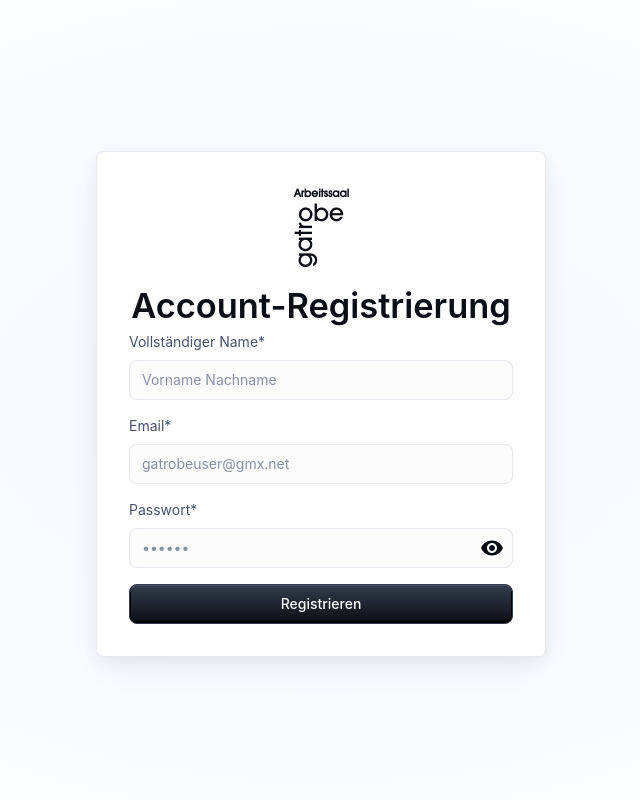
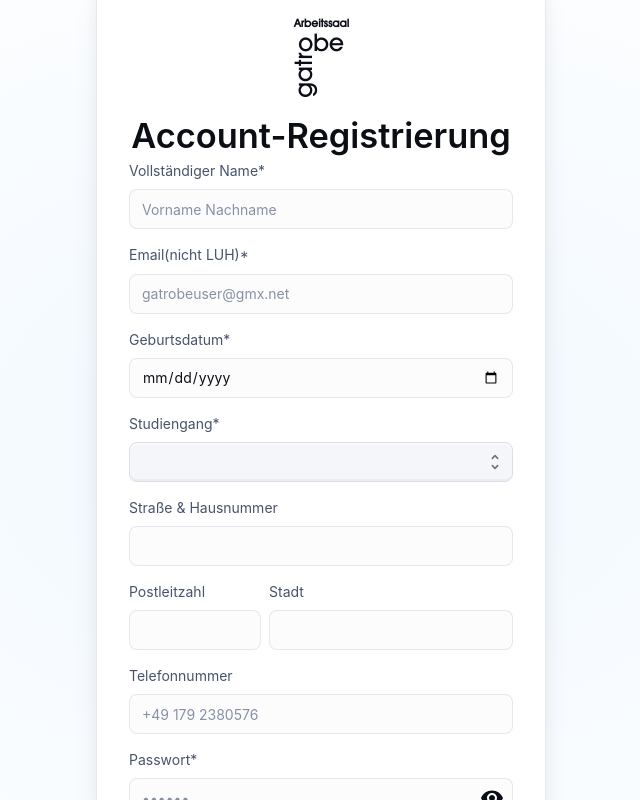
Before and after one commit to Vantarc/gatrobe-register, a React (Create React App) app in the folder client/: page / in a window 1280 px wide. Shown: the whole page, without its empty margins (319-959 px from the left). Built offline with nearby package versions, Linux system fonts and the light colour scheme.

Commit message:
feat: add additional fields

```diff
--- a/client/src/App.css
+++ b/client/src/App.css
@@ -153,8 +153,14 @@
 
 .MuiPaper-root {
   overflow: visible !important;
+  margin-top: 100px !important;
+  margin-bottom: 100px !important;
 }
 
 .MuiStack-root {
   overflow: visible !important;
 }
+
+.global-wrap {
+  overflow-y: scroll !important;
+}
--- a/client/src/components/LoadingScreen.jsx
+++ b/client/src/components/LoadingScreen.jsx
@@ -1,7 +1,7 @@
 import { CircularProgress } from "@mui/material";
 
 export default function LoadingScreen(props) {
-    return (<div style={{"position": "absolute", "background-color": "#000000e8", width:"100vw", height: "100vh", zIndex: 100}} >
+    return (<div style={{"position": "absolute", backgroundColor: "#000000e8", width:"100vw", height: "100vh", zIndex: 100}} >
         <CircularProgress style={{"height":"10vw", "width":"10vw", marginLeft:"45vw", marginTop: "calc(50vh - 5vw", color: "white"}}/>
     </div>)
 }
--- a/client/src/components/SignUp.js
+++ b/client/src/components/SignUp.js
@@ -1,67 +1,104 @@
-import * as React from 'react';
-import Box from '@mui/material/Box';
-import Button from '@mui/material/Button';
-import Checkbox from '@mui/material/Checkbox';
-import CssBaseline from '@mui/material/CssBaseline';
-import FormControlLabel from '@mui/material/FormControlLabel';
-import FormLabel from '@mui/material/FormLabel';
-import FormControl from '@mui/material/FormControl';
-import TextField from '@mui/material/TextField';
-import Typography from '@mui/material/Typography';
-import Stack from '@mui/material/Stack';
-import MuiCard from '@mui/material/Card';
-import { createTheme, ThemeProvider, styled } from '@mui/material/styles';
-import getSignUpTheme from './theme/getSignUpTheme';
-import Logo from './Logo';
-import LoadingScreen from './LoadingScreen';
-import Visibility from '@mui/icons-material/Visibility'
-import VisibilityOff from '@mui/icons-material/VisibilityOff'
-import IconButton from '@mui/material/IconButton'
+import * as React from "react";
+import Box from "@mui/material/Box";
+import Button from "@mui/material/Button";
+import CssBaseline from "@mui/material/CssBaseline";
+import FormLabel from "@mui/material/FormLabel";
+import FormControl from "@mui/material/FormControl";
+import TextField from "@mui/material/TextField";
+import Typography from "@mui/material/Typography";
+import Stack from "@mui/material/Stack";
+import MuiCard from "@mui/material/Card";
+import { createTheme, ThemeProvider, styled } from "@mui/material/styles";
+import getSignUpTheme from "./theme/getSignUpTheme";
+import Logo from "./Logo";
+import LoadingScreen from "./LoadingScreen";
+import Visibility from "@mui/icons-material/Visibility";
+import VisibilityOff from "@mui/icons-material/VisibilityOff";
+import IconButton from "@mui/material/IconButton";
 import InputAdornment from "@mui/material/InputAdornment";
+import { FormHelperText, Grid2, MenuItem, Select } from "@mui/material";
 
+
+const studyPrograms = [
+  "Maschinenbau",
+  "Produktion und Logistik",
+  "Biomedizintechnik",
+  "Mechatronik und Robotik",
+  "Elektrotechnik",
+  "Energietechnik",
+  "Nachhaltige Ingenieurwissenschaft",
+  "Metalltechnik",
+  "Mechatronik",
+  "Optische Technologien",
+  "Nanotechnologie",
+  "Wirtschaftsingenieurwesen",
+  "Sonstige",
+];
 const Card = styled(MuiCard)(({ theme }) => ({
-  display: 'flex',
-  flexDirection: 'column',
-  alignSelf: 'center',
-  width: '100%',
+  display: "flex",
+  flexDirection: "column",
+  alignSelf: "center",
+  width: "100%",
   padding: theme.spacing(4),
   gap: theme.spacing(2),
-  margin: 'auto',
+  margin: "auto",
   boxShadow:
-    'hsla(220, 30%, 5%, 0.05) 0px 5px 15px 0px, hsla(220, 25%, 10%, 0.05) 0px 15px 35px -5px',
-  [theme.breakpoints.up('sm')]: {
-    width: '450px',
+    "hsla(220, 30%, 5%, 0.05) 0px 5px 15px 0px, hsla(220, 25%, 10%, 0.05) 0px 15px 35px -5px",
+  [theme.breakpoints.up("sm")]: {
+    width: "450px",
   },
-  ...theme.applyStyles('dark', {
+  ...theme.applyStyles("dark", {
     boxShadow:
-      'hsla(220, 30%, 5%, 0.5) 0px 5px 15px 0px, hsla(220, 25%, 10%, 0.08) 0px 15px 35px -5px',
+      "hsla(220, 30%, 5%, 0.5) 0px 5px 15px 0px, hsla(220, 25%, 10%, 0.08) 0px 15px 35px -5px",
   }),
 }));
 
 const SignUpContainer = styled(Stack)(({ theme }) => ({
-  height: '100%',
+  height: "100%",
   padding: 4,
   backgroundImage:
-    'radial-gradient(ellipse at 50% 50%, hsl(210, 100%, 97%), hsl(0, 0%, 100%))',
-  backgroundRepeat: 'no-repeat',
-  ...theme.applyStyles('dark', {
+    "radial-gradient(ellipse at 50% 50%, hsl(210, 100%, 97%), hsl(0, 0%, 100%))",
+  backgroundRepeat: "no-repeat",
+  ...theme.applyStyles("dark", {
     backgroundImage:
-      'radial-gradient(at 50% 50%, hsla(210, 100%, 16%, 0.5), hsl(220, 30%, 5%))',
+      "radial-gradient(at 50% 50%, hsla(210, 100%, 16%, 0.5), hsl(220, 30%, 5%))",
   }),
 }));
 
 export default function SignUp(props) {
   const [animationFinished, setIsAnimationFinished] = React.useState(false);
 
-  const [mode, setMode] = React.useState('light');
+  const [mode, setMode] = React.useState("light");
   const [submitted, setSubmitted] = React.useState(false);
   const SignUpTheme = createTheme(getSignUpTheme(mode));
+
   const [emailError, setEmailError] = React.useState(false);
-  const [emailErrorMessage, setEmailErrorMessage] = React.useState('');
+  const [emailErrorMessage, setEmailErrorMessage] = React.useState("");
+
   const [passwordError, setPasswordError] = React.useState(false);
-  const [passwordErrorMessage, setPasswordErrorMessage] = React.useState('');
+  const [passwordErrorMessage, setPasswordErrorMessage] = React.useState("");
+
   const [nameError, setNameError] = React.useState(false);
-  const [nameErrorMessage, setNameErrorMessage] = React.useState('');
+  const [nameErrorMessage, setNameErrorMessage] = React.useState("");
+
+  const [studiengang, setStudiengang] = React.useState("");
+  const [studiengangErrorMessage, setStudiengangErrorMessage] = React.useState("");
+  const [studiengangError, setStudiengangError] = React.useState("");
+
+  const [dateError, setDateError] = React.useState(false);
+  const [dateErrorMessage, setDateErrorMessage] = React.useState("");
+
+  const [streetError, setStreetError] = React.useState(false);
+  const [streetErrorMessage, setStreetErrorMessage] = React.useState("");
+
+  const [postnumberError, setPostnumberError] = React.useState(false);
+  const [postnumberErrorMessage, setPostnumberErrorMessage] = React.useState("");
+
+  const [cityError, setCityError] = React.useState(false);
+  const [cityErrorMessage, setCityErrorMessage] = React.useState("");
+
+  const [phoneNumberError, setPhoneNumberError] = React.useState(false);
+  const [phoneNumberErrorMessage, setPhoneNumberErrorMessage] = React.useState("");
 
   const [showPassword, setShowPassword] = React.useState(false);
   const handleClickShowPassword = () => setShowPassword((show) => !show);
@@ -77,55 +114,123 @@ export default function SignUp(props) {
   // This code only runs on the client side, to determine the system color preference
   React.useEffect(() => {
     // Check if there is a preferred mode in localStorage
-    const savedMode = localStorage.getItem('themeMode');
+    const savedMode = localStorage.getItem("themeMode");
     if (savedMode) {
       setMode(savedMode);
     } else {
       // If no preference is found, it uses system preference
       const systemPrefersDark = window.matchMedia(
-        '(prefers-color-scheme: dark)',
+        "(prefers-color-scheme: dark)"
       ).matches;
-      setMode(systemPrefersDark ? 'dark' : 'light');
+      setMode(systemPrefersDark ? "dark" : "light");
     }
   }, []);
 
+  const validateInputs = () => {
+    const email = document.getElementById("email");
+    const password = document.getElementById("password");
+    const name = document.getElementById("name");
+    const date = document.getElementById("birthdate");
 
-  const validateInputs = () => {
-    const email = document.getElementById('email');
-    const password = document.getElementById('password');
-    const name = document.getElementById('name');
+    const street = document.getElementById("address");
+    const postnumber = document.getElementById("postnumber");
+    const city = document.getElementById("city");
+    const phoneNumber = document.getElementById("tel");
 
     let isValid = true;
-
+    // check email
     if (!email.value || !/\S+@\S+\.\S+/.test(email.value)) {
       setEmailError(true);
-      setEmailErrorMessage('Es wird eine valide Email-Adresse benötigt.');
+      setEmailErrorMessage("Es wird eine valide Email-Adresse benötigt.");
       isValid = false;
     } else {
       setEmailError(false);
-      setEmailErrorMessage('');
+      setEmailErrorMessage("");
     }
 
+    // check password
     if (!password.value || password.value.length < 8) {
       setPasswordError(true);
-      setPasswordErrorMessage('Das Passwort muss mindestens 8 Zeichen lang sein.');
+      setPasswordErrorMessage(
+        "Das Passwort muss mindestens 8 Zeichen lang sein."
+      );
       isValid = false;
     } else {
       setPasswordError(false);
-      setPasswordErrorMessage('');
+      setPasswordErrorMessage("");
     }
-
+    // check name
     if (!name.value || name.value.length < 1) {
       setNameError(true);
-      setNameErrorMessage('Bitte gib deinen Namen ein.');
+      setNameErrorMessage("Bitte gib deinen Namen ein.");
       isValid = false;
     } else if (name.value.trim().split(" ").length < 2) {
       setNameError(true);
-      setNameErrorMessage('Bitte gib deinen Vor- und Nachnamen ein.');
+      setNameErrorMessage("Bitte gib deinen Vor- und Nachnamen ein.");
       isValid = false;
     } else {
       setNameError(false);
-      setNameErrorMessage('');
+      setNameErrorMessage("");
+    }
+
+
+    // check studiengang
+    if(studiengang === ""){
+      isValid = false;
+      setStudiengangError(true);
+      setStudiengangErrorMessage("Bitte wähle deinen Studiengang aus.")
+    } else {
+      setStudiengangError(false);
+      setStudiengangErrorMessage("");
+    }
+
+    // check birthdate
+    if (!date.value) {
+      setDateError(true);
+      setDateErrorMessage("Bitte gib dein Geburtsdatum ein.");
+      isValid = false;
+    } else {
+      setDateError(false);
+      setDateErrorMessage("");
+    }
+
+    // check street
+    if (!street.value) {
+      setStreetError(true);
+      setStreetErrorMessage("Bitte gib deine Straße und Hausnummer ein.");
+      isValid = false;
+    } else {
+      setStreetError(false);
+      setStreetErrorMessage("");
+    }
+
+    // check postnumber
+    if (!postnumber.value) {
+      setPostnumberError(true);
+      setPostnumberErrorMessage("Bitte gib deine Postleitzahl ein.");
+      isValid = false;
+    } else {
+      setPostnumberError(false);
+      setPostnumberErrorMessage("");
+    }
+    // check city
+    if (!city.value) {
+      setCityError(true);
+      setCityErrorMessage("Bitte gib deine Stadt ein.");
+      isValid = false;
+    } else {
+      setCityError(false);
+      setCityErrorMessage("");
+    }
+
+    // check phoneNumber with regex
+    if (!phoneNumber.value || !/^\+?[0-9]{1,3} ?[0-9]{1,14}$/.test(phoneNumber.value)) {
+      setPhoneNumberError(true);
+      setPhoneNumberErrorMessage("Bitte gib eine valide Telefonnummer ein.");
+      isValid = false;
+    } else {
+      setPhoneNumberError(false);
+      setPhoneNumberErrorMessage("");
     }
 
     return isValid;
@@ -134,42 +239,53 @@ export default function SignUp(props) {
   const handleSubmit = (event) => {
     if (!validateInputs()) {
       event.preventDefault();
-      return
+      return;
     }
     event.preventDefault();
     const data = new FormData(event.currentTarget);
     if (submitted) {
-      return
+      return;
     }
-    setSubmitted(true)
+    console.log(data.keys().toArray())
+    console.log(data.values().toArray())
+    setSubmitted(true);
 
-    fetch("/newregister/",
-      {
+    fetch("/newregister/", {
       headers: {
-          'Accept': 'application/json',
-          'Content-Type': 'application/json'
+        Accept: "application/json",
+        "Content-Type": "application/json",
       },
       method: "POST",
       body: JSON.stringify({
-          name: data.get('name'),
-          email: data.get('email'),
-          password: data.get('password'),
+        name: data.get("name"),
+        email: data.get("email"),
+        password: data.get("password"),
+        birthdate: data.get("birthdate"),
+        studyProgram: studiengang,
+        address: data.get("address"),
+        postnumber: data.get("postnumber"),
+        city: data.get("city"),
+        tel: data.get("tel"),
         //allowNiere: data.has('allowniere')
+      }),
     })
-      }).then((res) => {
+      .then((res) => {
         if (!res.ok) {
-          throw Error()
+          throw Error();
         }
       })
       .then(function (res) {
-        props.setRegisterFinishedText("Registrierung erfolgreich! !!!---!!!Wenn deine Registrierung von einem Admin genehmigt wurde, wirst du per Email benachrichtigt!")
+        props.setRegisterFinishedText(
+          "Registrierung erfolgreich! !!!---!!!Wenn deine Registrierung von einem Admin genehmigt wurde, wirst du per Email benachrichtigt!"
+        );
       })
       .catch(function (res) {
-        console.log(res)
-        props.setRegisterFinishedText("Registrierung nicht erfolgreich! !!!---!!!Falls dieser Fehler mehrfach auftritt, wende dich bitte an it@gatrobe.de!")
-      })
+        console.log(res);
+        props.setRegisterFinishedText(
+          "Registrierung nicht erfolgreich! !!!---!!!Falls dieser Fehler mehrfach auftritt, wende dich bitte an it@gatrobe.de!"
+        );
+      });
   };
-
 
   return (
     <ThemeProvider theme={SignUpTheme}>
@@ -178,20 +294,39 @@ export default function SignUp(props) {
       <SignUpContainer direction="column" justifyContent="space-between">
         <Stack
           sx={{
-            justifyContent: 'center',
-            height: '100dvh',
+            justifyContent: "center",
+            height: "100dvh",
             p: 2,
+            marginTop: "5vh",
+            marginBottom: "5vh",
+
           }}
         >
-          <Card className={animationFinished ? "cardAnimate" : "invisibleCard cardAnimate"} variant="outlined">
-            <Logo logoAnimationFinishCallback={() => { setIsAnimationFinished(true) }} animationFinished={animationFinished} />
+          <Card
+            className={
+              animationFinished ? "cardAnimate" : "invisibleCard cardAnimate"
+            }
+            variant="outlined"
+          >
+            <Logo
+              logoAnimationFinishCallback={() => {
+                setIsAnimationFinished(true);
+              }}
+              animationFinished={animationFinished}
+            />
             <div
-              className={animationFinished ? "textAnimate" : "invisibleText textAnimate"}
+              className={
+                animationFinished ? "textAnimate" : "invisibleText textAnimate"
+              }
             >
               <Typography
                 component="h1"
                 variant="h4"
-                sx={{ width: '100%', fontSize: 'clamp(2rem, 10vw, 2.15rem)', textAlign: 'center' }}
+                sx={{
+                  width: "100%",
+                  fontSize: "clamp(2rem, 10vw, 2.15rem)",
+                  textAlign: "center",
+                }}
               >
                 Account-Registrierung
               </Typography>
@@ -199,7 +334,7 @@ export default function SignUp(props) {
               <Box
                 component="form"
                 onSubmit={handleSubmit}
-                sx={{ display: 'flex', flexDirection: 'column', gap: 2 }}
+                sx={{ display: "flex", flexDirection: "column", gap: 2 }}
               >
                 <FormControl>
                   <FormLabel htmlFor="name">Vollständiger Name*</FormLabel>
@@ -212,11 +347,12 @@ export default function SignUp(props) {
                     placeholder="Vorname Nachname"
                     error={nameError}
                     helperText={nameErrorMessage}
-                    color={nameError ? 'error' : 'primary'}
+                    color={nameError ? "error" : "primary"}
                   />
                 </FormControl>
+
                 <FormControl>
-                  <FormLabel htmlFor="email">Email*</FormLabel>
+                  <FormLabel htmlFor="email">{"Email(nicht LUH)*"}</FormLabel>
                   <TextField
                     required
                     fullWidth
@@ -227,7 +363,102 @@ export default function SignUp(props) {
                     variant="outlined"
                     error={emailError}
                     helperText={emailErrorMessage}
-                    color={passwordError ? 'error' : 'primary'}
+                    color={passwordError ? "error" : "primary"}
+                  />
+                </FormControl>
+                <FormControl>
+                  <FormLabel htmlFor="birthdate">Geburtsdatum*</FormLabel>
+                  <TextField
+                    type="date"
+                    autoComplete="birthdate"
+                    name="birthdate"
+                    required
+                    fullWidth
+                    id="birthdate"
+                    placeholder="dd.mm.yyyy"
+                    error={dateError}
+                    helperText={dateErrorMessage}
+                    color={dateError ? "error" : "primary"}
+                  />
+                </FormControl>
+                <FormControl>
+                  <FormLabel htmlFor="studyProgram">Studiengang*</FormLabel>
+                  <Select
+                    labelId="demo-simple-select-label"
+                    id="studyProgram"
+                    value={studiengang}
+                    label="Age"
+                    onChange={(e)=>{ setStudiengang(e.target.value)}}
+
+                  >
+                    {studyPrograms.map((program) => {return <MenuItem key={program} value={program}>{program}</MenuItem>})}
+
+                  </Select>
+                  {studiengangError ? <FormHelperText style={{"color": "hsl(0, 90%, 30%)"}}>{studiengangErrorMessage}</FormHelperText> : ""}
+
+                </FormControl>
+                <FormControl>
+                  <FormLabel htmlFor="address">Straße & Hausnummer</FormLabel>
+                  <TextField
+                    autoComplete="address"
+                    name="address"
+                    required
+                    fullWidth
+                    id="address"
+                    placeholder=""
+                    error={streetError}
+                    helperText={streetErrorMessage}
+                    color={streetError ? "error" : "primary"}
+                  />
+                </FormControl>
+                <Grid2 item="true" container spacing={1} justify="center">
+                  <Grid2 size="grow">
+                    <FormControl>
+                      <FormLabel htmlFor="postnumber">Postleitzahl</FormLabel>
+                      <TextField
+                        autoComplete="address"
+                        name="postnumber"
+                        required
+                        fullWidth
+                        id="postnumber"
+                        placeholder=""
+                        error={postnumberError}
+                        helperText={postnumberErrorMessage}
+                        color={postnumberError ? "error" : "primary"}
+                      />
+                    </FormControl>
+                  </Grid2>
+                  <Grid2>
+                    <FormControl>
+                      <FormLabel htmlFor="city">Stadt</FormLabel>
+                      <TextField
+                        autoComplete="address"
+                        name="city"
+                        required
+                        fullWidth
+                        id="city"
+                        placeholder=""
+                        error={cityError}
+                        helperText={cityErrorMessage}
+                        color={cityError ? "error" : "primary"}
+                      />
+                    </FormControl>
+                  </Grid2>
+                </Grid2>
+                <FormControl>
+                  <FormLabel htmlFor="tel">{"Telefonnummer"}</FormLabel>
+                  <TextField
+                    required
+                    fullWidth
+                    type="tel"
+                    id="tel"
+                    placeholder="+49 179 2380576"
+                    name="tel"
+                    autoComplete="tel"
+                    variant="outlined"
+                    error={phoneNumberError}
+                    helperText={phoneNumberErrorMessage}
+                    color={phoneNumberError ? "error" : "primary"}
                   />
                 </FormControl>
                 <FormControl>
@@ -237,32 +468,41 @@ export default function SignUp(props) {
                     fullWidth
                     name="password"
                     placeholder="••••••"
-                    type={showPassword ? 'text' : 'password'}
+                    type={showPassword ? "text" : "password"}
                     id="password"
                     autoComplete="new-password"
                     variant="outlined"
                     error={passwordError}
                     helperText={passwordErrorMessage}
-                    color={passwordError ? 'error' : 'primary'}
+                    color={passwordError ? "error" : "primary"}
                     slotProps={{
                       input: {
-                        endAdornment:
+                        endAdornment: (
                           <InputAdornment position="end">
                             <IconButton
                               aria-label={
-                                showPassword ? 'hide the password' : 'display the password'
+                                showPassword
+                                  ? "hide the password"
+                                  : "display the password"
                               }
                               onClick={handleClickShowPassword}
                               onMouseDown={handleMouseDownPassword}
                               onMouseUp={handleMouseUpPassword}
                               edge="end"
-                              style={{ border: "none", backgroundColor: "transparent" }}
+                              style={{
+                                border: "none",
+                                backgroundColor: "transparent",
+                              }}
                             >
-                              {showPassword ? <VisibilityOff /> : <Visibility />}
+                              {showPassword ? (
+                                <VisibilityOff />
+                              ) : (
+                                <Visibility />
+                              )}
                             </IconButton>
                           </InputAdornment>
-
-                      }
+                        ),
+                      },
                     }}
                   />
                 </FormControl>
@@ -279,13 +519,11 @@ export default function SignUp(props) {
                 >
                   Registrieren
                 </Button>
-
               </Box>
             </div>
-
           </Card>
         </Stack>
       </SignUpContainer>
-    </ThemeProvider >
+    </ThemeProvider>
   );
 }
```
Also changed, not shown: 2 other files (tests, documents, lock files or other folders). Lines whose indentation alone changed are shown as unchanged.
